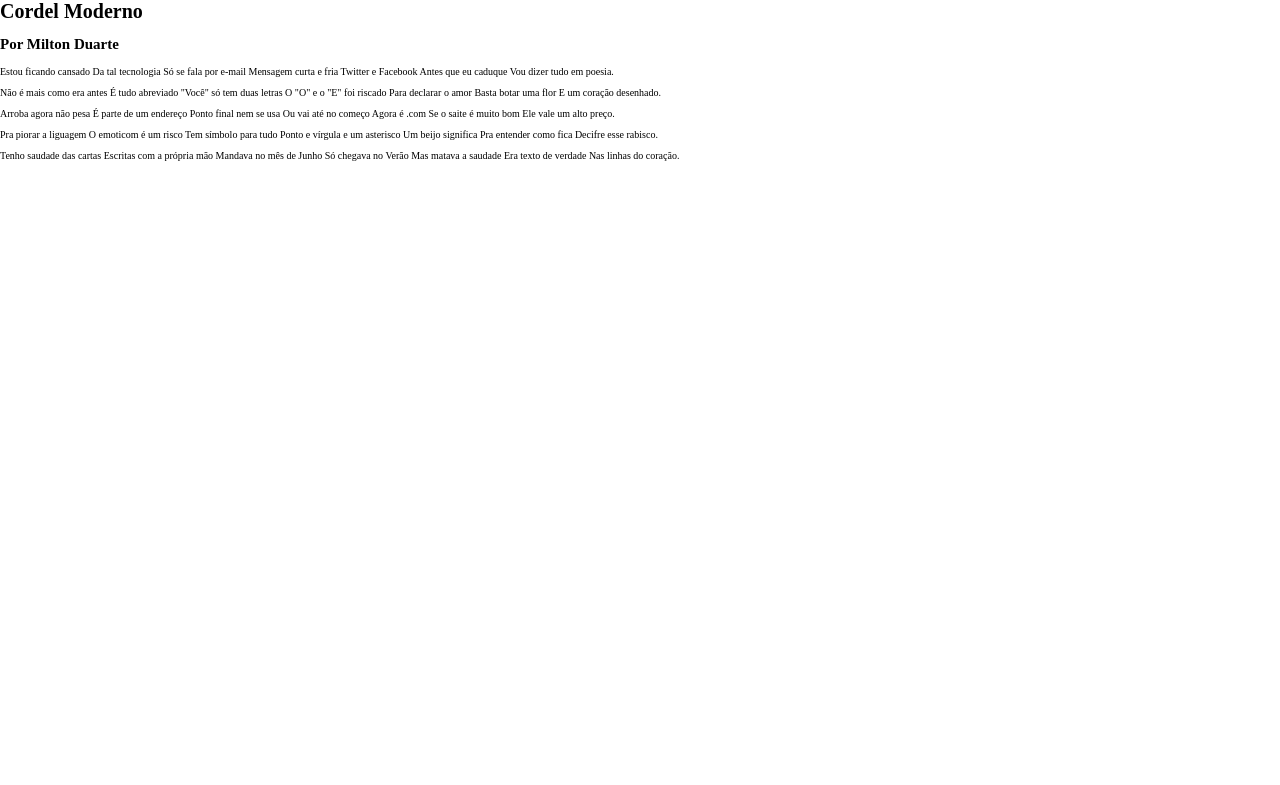
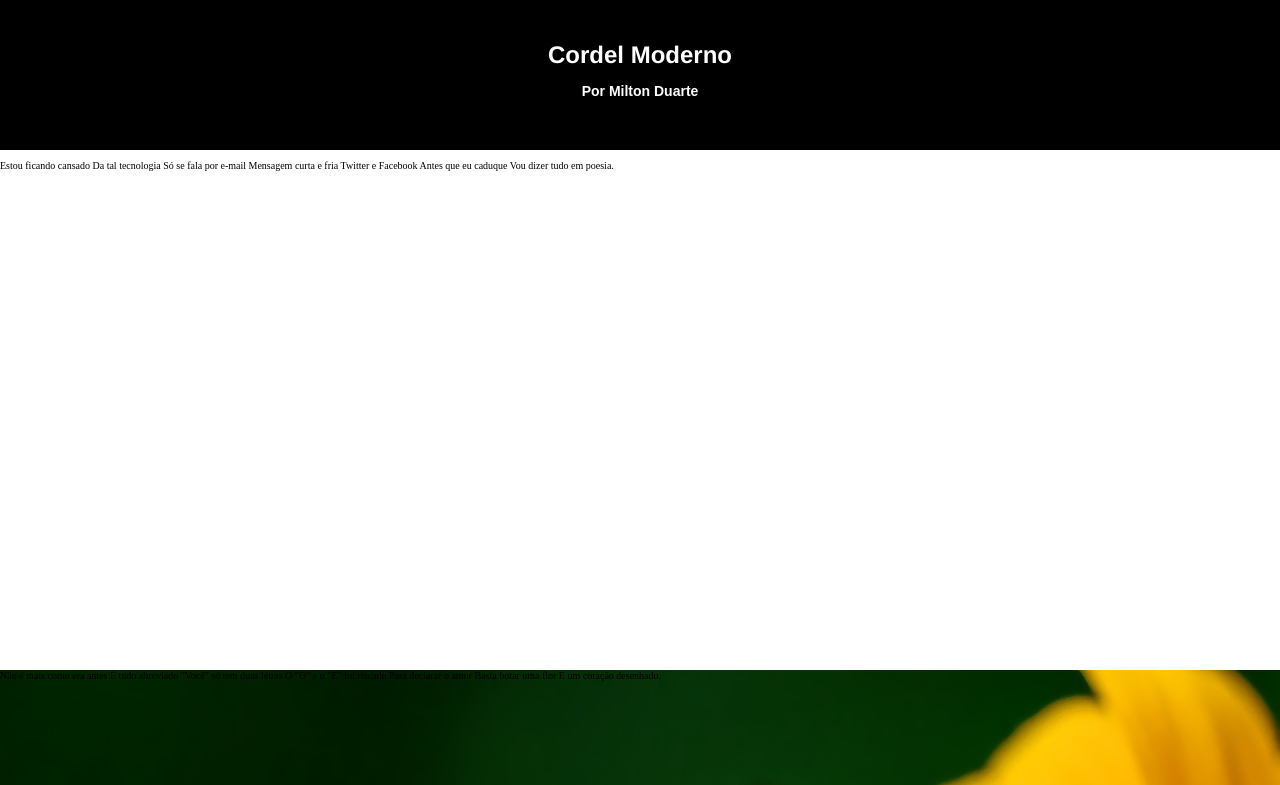
Before and after one commit to DanAlvez/html_css, a plain HTML site: page desafios/cordel/index.html in a window 1280 px wide. Shown: the top 785 px of the page. Drawn offline with Linux system fonts and the light colour scheme.

Commit message:
update style/reestruturic
ajustes na estrutura do html e adição de estilo ao site

```diff
--- a/desafios/cordel/index.html
+++ b/desafios/cordel/index.html
@@ -19,7 +19,7 @@
           poesia.
         </p>
       </section>
-      <section class="para 1">
+      <section class="p one">
         <p class="text">
           Não é mais como era antes É tudo abreviado "Você" só tem duas letras O
           "O" e o "E" foi riscado Para declarar o amor Basta botar uma flor E um
@@ -33,7 +33,7 @@
           preço.
         </p>
       </section>
-      <section class="para 2">
+      <section class="p two">
         <p class="text">
           Pra piorar a liguagem O emoticom é um risco Tem símbolo para tudo
           Ponto e vírgula e um asterisco Um beijo significa Pra entender como
--- a/desafios/cordel/style/style.css
+++ b/desafios/cordel/style/style.css
@@ -10,3 +10,45 @@ body {
   margin: 0px;
   margin: 0px;
 }
+
+header {
+  width: 100%;
+  height: 15rem;
+  background: black;
+  display: flex;
+  flex-direction: column;
+  align-items: center;
+  justify-content: center;
+}
+
+h1 {
+  font-size: 2.4rem;
+  line-height: 0rem;
+  font-family: 'Franklin Gothic Medium', 'Arial Narrow', 'Arial', 'sans-serif';
+  color: white;
+}
+
+h2 {
+  color: white;
+  font-family: Arial, Helvetica, sans-serif;
+  font-size: 1.4rem;
+}
+
+.p {
+  width: 100%;
+  height: 50rem;
+}
+
+.one {
+  background-image: url(../img/joaninha.jpg);
+  background-attachment: fixed;
+  background-position: center center;
+  background-size: cover;
+}
+
+.two {
+  background-image: url(../img/livro.jpg);
+  background-attachment: fixed;
+  background-position: center center;
+  background-size: cover;
+}
```
